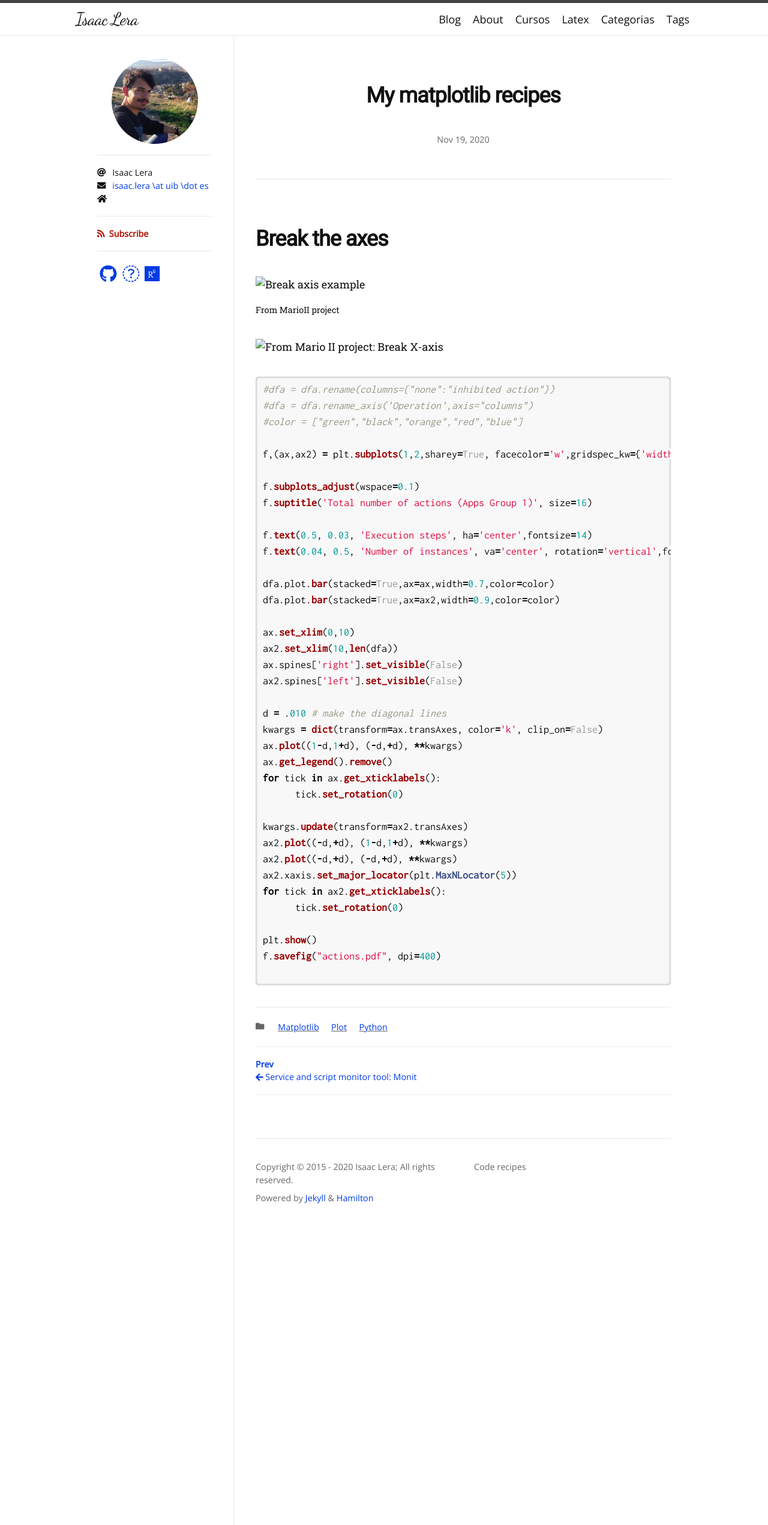
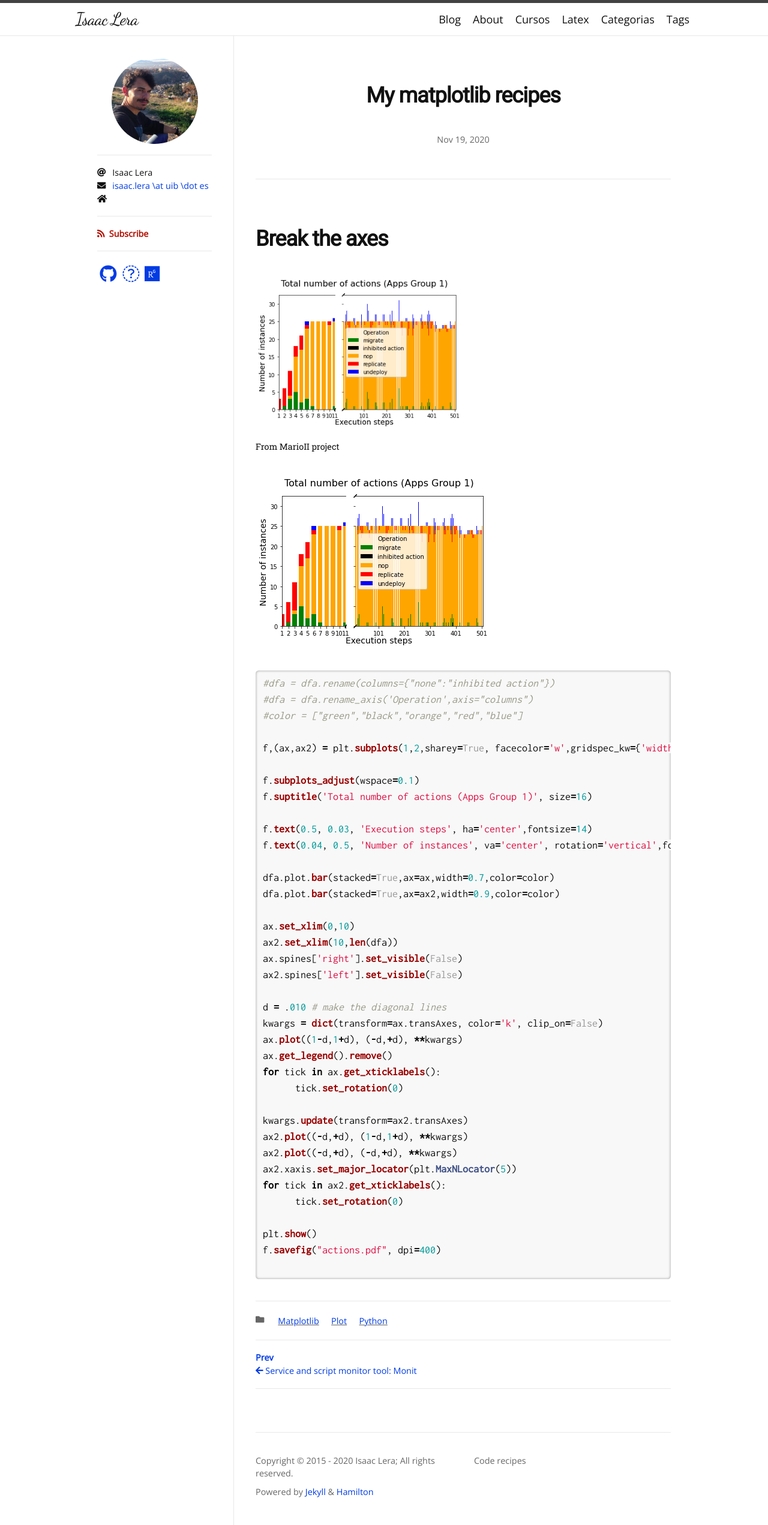
Before and after one commit to wisaaco/wisaaco.github.io, a Jekyll site: the page built from _posts/2020-11-19-plots.md, in a window 1280 px wide. Shown: the whole page at 60% size. Built offline with Jekyll 4.4.1, drawn with Linux system fonts in a browser that asks for light colours; nearby versions of some CDN libraries; some web fonts are replaced.

Commit message:
New post

```diff
--- a/_posts/2020-11-19-plots.md
+++ b/_posts/2020-11-19-plots.md
@@ -14,12 +14,14 @@ categories:
 
 <figure>
   <img
-  src="assets/img/breakAxis.png"
-  alt="Break axis example">
+  src="/assets/img/breakAxis.png"
+  alt="Break axis example"
+  style="width:50%">
   <figcaption>From MarioII project</figcaption>
 </figure>
 
-![From Mario II project: Break X-axis](assets/img/breakAxis.png){:height="80%"}
+
+![From Mario II project: Break X-axis](/assets/img/breakAxis.png){:height="80%"}
 
 
 
```
